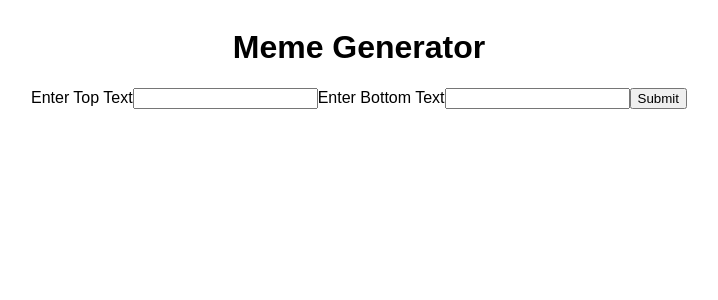
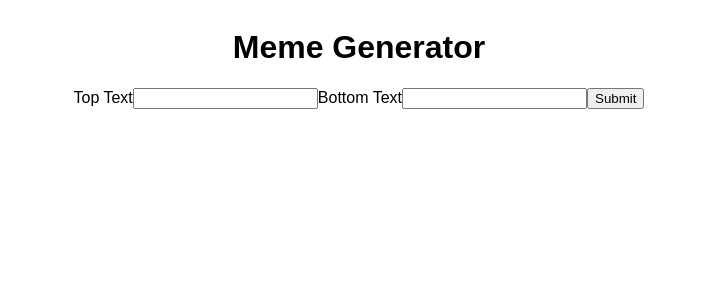
Before and after one commit to OtisB/meme-generator, a React (Create React App) app: page / in a window 1280 px wide. Shown: the top 300 px of the page, without its empty margins (281-999 px from the left). Built offline with nearby package versions, Linux system fonts and the light colour scheme; no server answers.

Commit message:
MODIFIED: changed label text

```diff
--- a/src/components/Main.css
+++ b/src/components/Main.css
@@ -5,5 +5,7 @@
 }
 
 .button-container {
-  margin: 2rem;
+  display: flex;
+  justify-content: space-between;
+  margin: 2rem 0;
 }
--- a/src/components/Main.jsx
+++ b/src/components/Main.jsx
@@ -36,13 +36,13 @@ function Main() {
     <div className='main-container'>
       <h1>Meme Generator</h1>
       <form className='form-container' onSubmit={handleChange}>
-        <label htmlFor="topText">Enter Top Text</label>
+        <label htmlFor="topText">Top Text</label>
         <input
           type="text"
           id='topText'
           name='topText'
         />
-        <label htmlFor="bottomText">Enter Bottom Text</label>
+        <label htmlFor="bottomText">Bottom Text</label>
         <input
           type="text"
           id='bottomText'
--- a/src/index.css
+++ b/src/index.css
@@ -1,4 +1,4 @@
-body {
+/* body {
   margin: 0;
   font-family: -apple-system, BlinkMacSystemFont, 'Segoe UI', 'Roboto', 'Oxygen',
     'Ubuntu', 'Cantarell', 'Fira Sans', 'Droid Sans', 'Helvetica Neue',
@@ -10,4 +10,4 @@ body {
 code {
   font-family: source-code-pro, Menlo, Monaco, Consolas, 'Courier New',
     monospace;
-}
+} */
```
